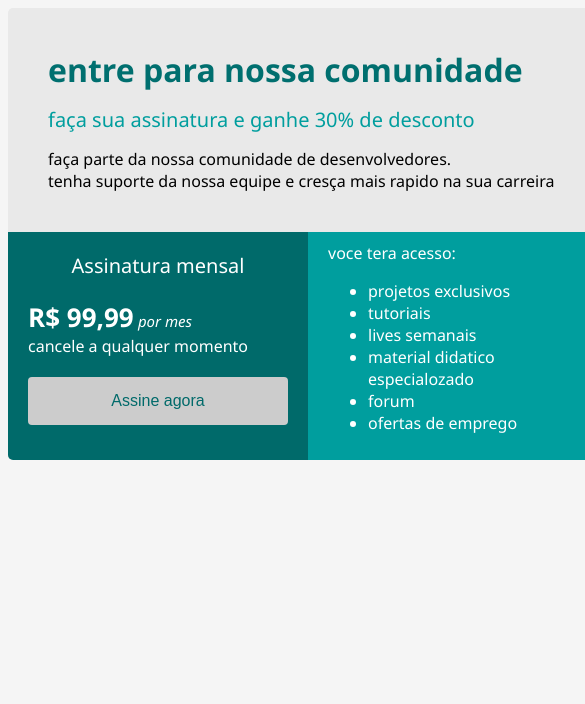
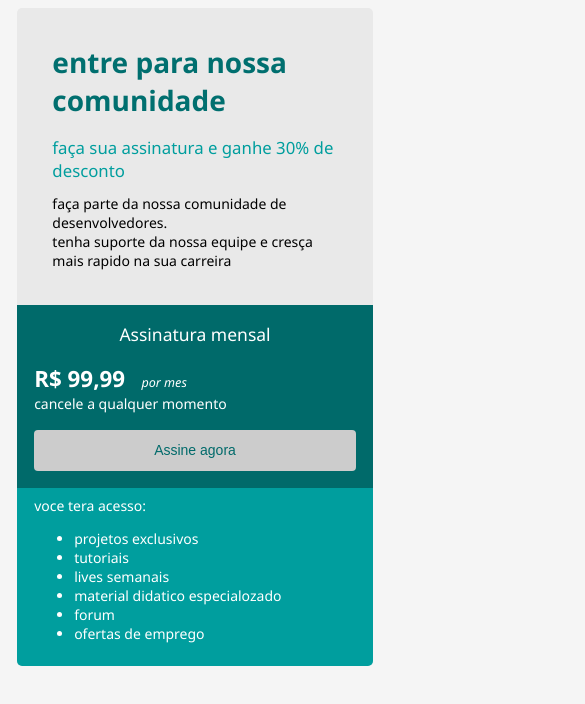
Before and after one commit to Cadu349/bootCamp-dev-modulo2, a plain HTML site: page index.html in a window 390 px wide. Shown: the top 704 px of the page, 585 px wide, since content can reach past the window. Drawn offline with Linux system fonts and the light colour scheme.

Commit message:
closes #6 - responsividade com @media screen

```diff
--- a/index.html
+++ b/index.html
@@ -21,7 +21,7 @@ overflow: hidden;
 
 }
 .header{
-padding: 40px;
+padding: 2.5rem;
 
 }
 
@@ -34,50 +34,50 @@ padding: 40px;
 
 .header-title{
     color: #006f6f;
-    font-size: 32px;
+    font-size: 2rem;
     font-weight: 700;
-    margin-bottom: 15px;
+    margin-bottom: 1.2rem;
 }
 .header-subtitle{
 color: #009e9e;
-font-size: 20px;
+font-size: 1.2rem;
 font-weight: 500;
-margin-bottom: 15px;
+margin-bottom: 0.9rem;
 }
 .col-1{
 background-color: #006a6a;
 width: 50%;
-padding: 20px;
+padding: 1.2rem;
 color: #fff;
 }
 .col-2{
 background-color: #009e9e;
 width: 50%;
-padding: 10px 20px;
+padding: 0.6rem 1.2rem;
 color: #fff;
 }
 
 .subscription-title{
-font-size: 20px;
+font-size: 1.25rem;
 text-align: center;
-margin-bottom: 20px;
+margin-bottom: 1.2rem;
 }
 .price{
-    font-size: 26px;
+    font-size: 1.6rem;
     font-weight: 700;
 }
 .month{
-font-size: 15px;
+font-size:0.9rem;
 font-style: italic;
-
+margin-left: 0.9rem;
 }
 .button{
-margin-top: 20px;
+margin-top: 1.2rem;
 width: 100%;
-padding: 15px 32px;
+padding: 0.9rem 2rem;
 color: #006a6a;
 background-color: #ccc;
-font-size: 16px;
+font-size: 1rem;
 border-radius: 4px;
 border: none;
 cursor: pointer;
@@ -88,7 +88,22 @@ cursor: pointer;
 .image.group{
 
 }
+@media screen and (max-width:620px){
+    html{
+        font-size: 14px;
+    }
+    .flex-container{
+        flex-direction: column;
 
+    }
+    .col-1, .col-2{
+        width: 100%;
+        box-sizing: border-box;
+    }
+    .container{
+        width: 95%;
+    }
+}
 
 </style>
 
```
